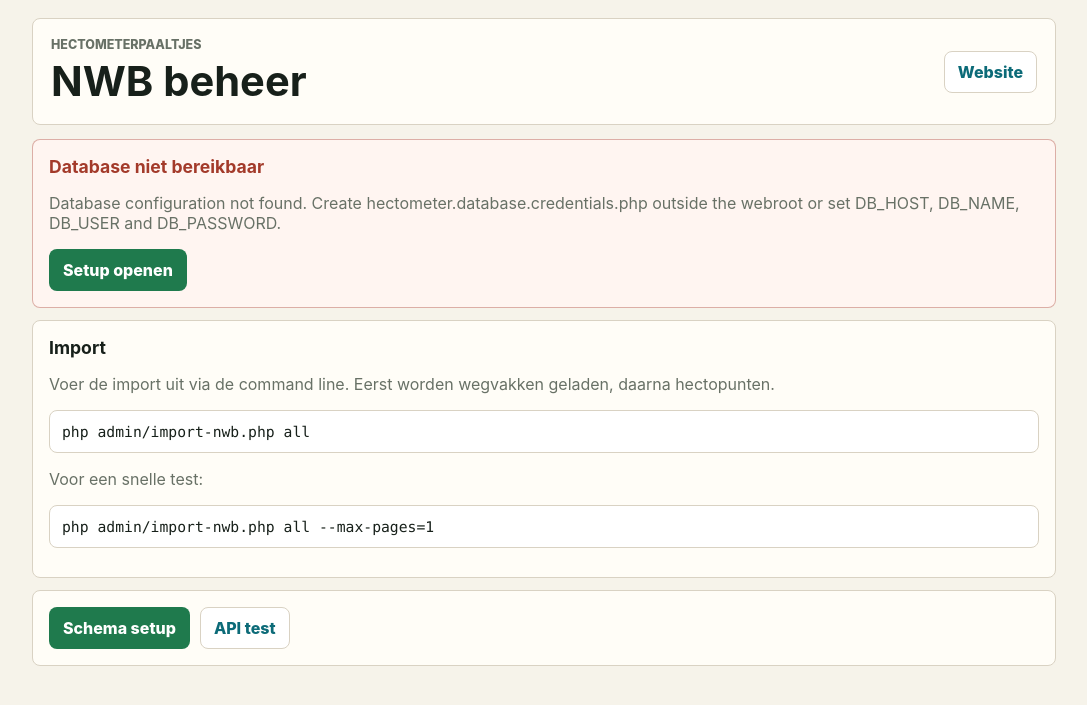
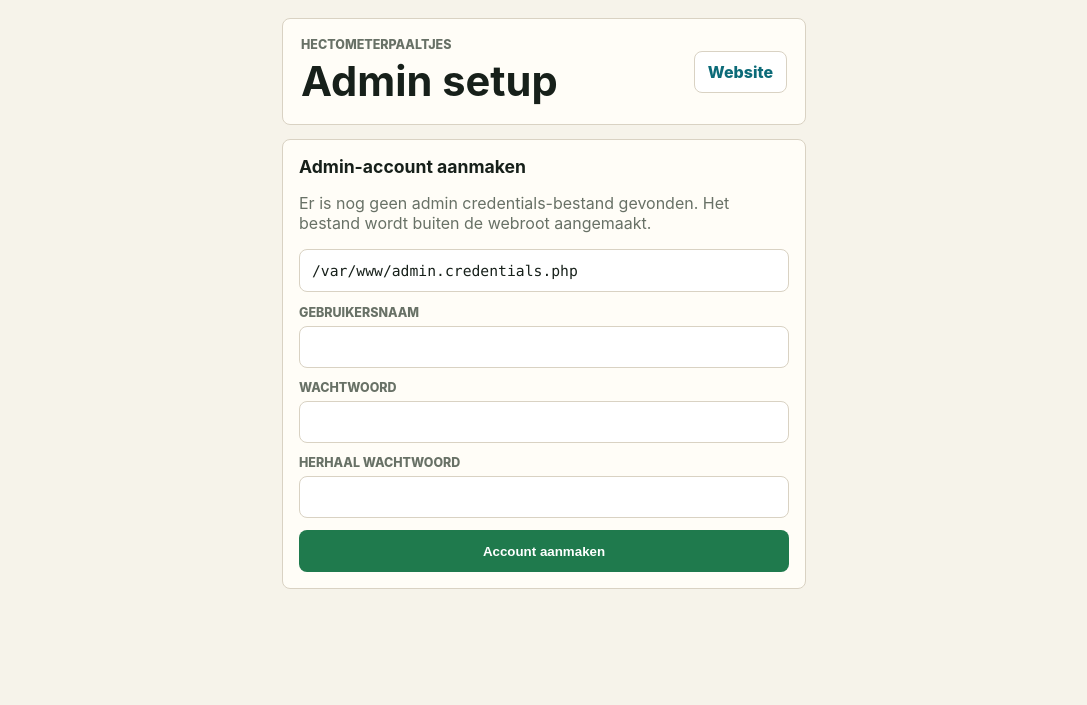
Before and after one commit to Turmin/NWB-Hectopoints-API, a PHP site: page /admin/index.php in a window 1280 px wide. Shown: the top 705 px of the page, without its empty margins (96-1183 px from the left). Run offline with PHP 8.4, Linux system fonts and the light colour scheme.

Commit message:
fix: login and import

```diff
--- /dev/null
+++ b/admin/auth.php
@@ -0,0 +1,223 @@
+<?php
+
+declare(strict_types=1);
+
+session_start();
+
+require_once __DIR__ . '/../lib/Nwb.php';
+
+if (empty($_SESSION['admin_csrf'])) {
+    $_SESSION['admin_csrf'] = bin2hex(random_bytes(32));
+}
+
+function adminCredentialsPaths(): array
+{
+    return [
+        dirname(__DIR__, 2) . '/admin.credentials.php',
+        dirname(__DIR__, 2) . '/hectometer.admin.credentials.php',
+        dirname(__DIR__, 2) . '/knmi.admin.credentials.php',
+        __DIR__ . '/admin_credentials.php',
+    ];
+}
+
+function adminCredentialsPath(): string
+{
+    foreach (adminCredentialsPaths() as $path) {
+        if (is_file($path)) {
+            return $path;
+        }
+    }
+
+    return adminCredentialsPaths()[0];
+}
+
+function adminLoadCredentials(): ?array
+{
+    $path = adminCredentialsPath();
+    if (!is_file($path)) {
+        return null;
+    }
+
+    $credentials = require $path;
+    if (!is_array($credentials) || empty($credentials['username']) || empty($credentials['password_hash'])) {
+        return null;
+    }
+
+    return $credentials;
+}
+
+function adminIsLoggedIn(): bool
+{
+    return ($_SESSION['admin_logged_in'] ?? false) === true;
+}
+
+function adminCsrf(): string
+{
+    return (string)($_SESSION['admin_csrf'] ?? '');
+}
+
+function adminRequireCsrf(): void
+{
+    $token = (string)($_POST['csrf'] ?? '');
+    if (!hash_equals(adminCsrf(), $token)) {
+        adminRedirect(['type' => 'alert', 'message' => 'Ongeldige sessie. Probeer opnieuw.']);
+    }
+}
+
+function adminFlash(): ?array
+{
+    $flash = $_SESSION['admin_flash'] ?? null;
+    unset($_SESSION['admin_flash']);
+
+    return is_array($flash) ? $flash : null;
+}
+
+function adminRedirect(?array $flash = null, string $target = '/admin/'): void
+{
+    if ($flash !== null) {
+        $_SESSION['admin_flash'] = $flash;
+    }
+
+    header('Location: ' . $target);
+    exit;
+}
+
+function adminHandleAuthPost(): void
+{
+    $action = (string)($_POST['action'] ?? '');
+    if ($action === '') {
+        return;
+    }
+
+    if ($action === 'logout') {
+        adminRequireCsrf();
+        $_SESSION = [];
+        session_destroy();
+        session_start();
+        $_SESSION['admin_csrf'] = bin2hex(random_bytes(32));
+        adminRedirect(['type' => 'success', 'message' => 'Uitgelogd.']);
+    }
+
+    if ($action === 'login') {
+        adminRequireCsrf();
+        $credentials = adminLoadCredentials();
+        $username = trim((string)($_POST['username'] ?? ''));
+        $password = (string)($_POST['password'] ?? '');
+
+        if (
+            $credentials !== null
+            && hash_equals((string)$credentials['username'], $username)
+            && password_verify($password, (string)$credentials['password_hash'])
+        ) {
+            session_regenerate_id(true);
+            $_SESSION['admin_logged_in'] = true;
+            $_SESSION['admin_user'] = $username;
+            adminRedirect(['type' => 'success', 'message' => 'Ingelogd.']);
+        }
+
+        adminRedirect(['type' => 'alert', 'message' => 'Ongeldige gebruikersnaam of wachtwoord.']);
+    }
+
+    if ($action === 'create_admin') {
+        adminRequireCsrf();
+        if (adminLoadCredentials() !== null) {
+            adminRedirect(['type' => 'alert', 'message' => 'Er bestaat al een admin-account.']);
+        }
+
+        $username = trim((string)($_POST['username'] ?? ''));
+        $password = (string)($_POST['password'] ?? '');
+        $passwordRepeat = (string)($_POST['password_repeat'] ?? '');
+
+        if ($username === '' || strlen($password) < 10 || $password !== $passwordRepeat) {
+            adminRedirect(['type' => 'alert', 'message' => 'Kies een gebruikersnaam en twee gelijke wachtwoorden van minimaal 10 tekens.']);
+        }
+
+        $path = adminCredentialsPath();
+        $content = "<?php\nreturn " . var_export([
+            'username' => $username,
+            'password_hash' => password_hash($password, PASSWORD_DEFAULT),
+            'created_at' => date('c'),
+        ], true) . ";\n";
+
+        if (file_put_contents($path, $content, LOCK_EX) === false) {
+            adminRedirect(['type' => 'alert', 'message' => 'Admin credentials konden niet worden opgeslagen.']);
+        }
+
+        adminRedirect(['type' => 'success', 'message' => 'Admin-account aangemaakt. Log nu in.']);
+    }
+}
+
+function adminRenderAuthPage(string $title = 'NWB beheer'): void
+{
+    $credentials = adminLoadCredentials();
+    $flash = adminFlash();
+    $credentialPath = adminCredentialsPath();
+    ?>
+<!doctype html>
+<html lang="nl">
+<head>
+    <meta charset="utf-8">
+    <meta name="viewport" content="width=device-width, initial-scale=1">
+    <title><?= h($title) ?></title>
+    <link rel="stylesheet" href="/admin/css/admin-style.css">
+</head>
+<body>
+    <main class="admin-container login-shell">
+        <header class="admin-header">
+            <div>
+                <p class="eyebrow">Hectometerpaaltjes</p>
+                <h1><?= h($credentials === null ? 'Admin setup' : 'Inloggen') ?></h1>
+            </div>
+            <a class="button button-light" href="/">Website</a>
+        </header>
+
+        <?php if ($flash): ?>
+            <section class="admin-card <?= h($flash['type'] ?? 'success') ?>">
+                <p><?= h($flash['message'] ?? '') ?></p>
+            </section>
+        <?php endif; ?>
+
+        <section class="admin-card">
+            <?php if ($credentials === null): ?>
+                <h2>Admin-account aanmaken</h2>
+                <p>Er is nog geen admin credentials-bestand gevonden. Het bestand wordt buiten de webroot aangemaakt.</p>
+                <pre><code><?= h($credentialPath) ?></code></pre>
+                <form method="post" class="admin-form">
+                    <input type="hidden" name="csrf" value="<?= h(adminCsrf()) ?>">
+                    <input type="hidden" name="action" value="create_admin">
+                    <label>
+                        <span>Gebruikersnaam</span>
+                        <input name="username" type="text" autocomplete="username" required>
+                    </label>
+                    <label>
+                        <span>Wachtwoord</span>
+                        <input name="password" type="password" autocomplete="new-password" required minlength="10">
+                    </label>
+                    <label>
+                        <span>Herhaal wachtwoord</span>
+                        <input name="password_repeat" type="password" autocomplete="new-password" required minlength="10">
+                    </label>
+                    <button class="button" type="submit">Account aanmaken</button>
+                </form>
+            <?php else: ?>
+                <h2>Inloggen</h2>
+                <form method="post" class="admin-form">
+                    <input type="hidden" name="csrf" value="<?= h(adminCsrf()) ?>">
+                    <input type="hidden" name="action" value="login">
+                    <label>
+                        <span>Gebruikersnaam</span>
+                        <input name="username" type="text" autocomplete="username" required>
+                    </label>
+                    <label>
+                        <span>Wachtwoord</span>
+                        <input name="password" type="password" autocomplete="current-password" required>
+                    </label>
+                    <button class="button" type="submit">Inloggen</button>
+                </form>
+            <?php endif; ?>
+        </section>
+    </main>
+</body>
+</html>
+    <?php
+}
--- a/admin/css/admin-style.css
+++ b/admin/css/admin-style.css
@@ -122,6 +122,58 @@ body {
     gap: 10px;
 }
 
+.admin-toolbar {
+    display: flex;
+    align-items: center;
+    flex-wrap: wrap;
+    gap: 8px;
+}
+
+.admin-toolbar form {
+    margin: 0;
+}
+
+.login-shell {
+    max-width: 560px;
+}
+
+.admin-form,
+.inline-form {
+    display: grid;
+    gap: 12px;
+}
+
+.admin-form label,
+.inline-form label {
+    display: grid;
+    gap: 6px;
+}
+
+.admin-form span,
+.inline-form span {
+    color: var(--muted);
+    font-size: 0.78rem;
+    font-weight: 800;
+    text-transform: uppercase;
+}
+
+.admin-form input,
+.inline-form input,
+.inline-form select {
+    width: 100%;
+    min-height: 42px;
+    border: 1px solid var(--line);
+    border-radius: 8px;
+    background: #ffffff;
+    color: var(--ink);
+    padding: 9px 10px;
+}
+
+.inline-form {
+    grid-template-columns: minmax(170px, 1fr) minmax(120px, 0.5fr) auto;
+    align-items: end;
+}
+
 .alert {
     border-color: rgba(163, 58, 42, 0.38);
     background: #fff5f1;
@@ -162,6 +214,12 @@ code {
         flex-direction: column;
     }
 
+    .admin-toolbar,
+    .inline-form {
+        display: grid;
+        grid-template-columns: 1fr;
+    }
+
     .button {
         width: 100%;
     }
--- a/admin/index.php
+++ b/admin/index.php
@@ -4,12 +4,38 @@ declare(strict_types=1);
 
 require_once __DIR__ . '/../config/Database.php';
 require_once __DIR__ . '/../lib/HectometerRepository.php';
+require_once __DIR__ . '/../lib/NwbImportService.php';
+require_once __DIR__ . '/auth.php';
 
 $error = null;
 $stats = null;
+$messages = [];
+$flash = null;
+
+adminHandleAuthPost();
+
+if (!adminIsLoggedIn()) {
+    adminRenderAuthPage('NWB beheer');
+    exit;
+}
+
+$flash = adminFlash();
 
 try {
-    $repository = new HectometerRepository((new Database())->connect());
+    $db = (new Database())->connect();
+
+    if ($_SERVER['REQUEST_METHOD'] === 'POST' && ($_POST['action'] ?? '') === 'import') {
+        adminRequireCsrf();
+        $collection = (string)($_POST['collection'] ?? 'all');
+        $maxPages = max(1, min((int)($_POST['max_pages'] ?? 1), 10));
+        $service = new NwbImportService($db);
+        $result = $collection === 'all'
+            ? $service->importAll(1000, $maxPages)
+            : [$collection => $service->importCollection($collection, 1000, $maxPages)];
+        $messages[] = 'Import uitgevoerd: ' . json_encode($result, JSON_UNESCAPED_SLASHES);
+    }
+
+    $repository = new HectometerRepository($db);
     $stats = $repository->stats();
 } catch (Throwable $exception) {
     $error = $exception->getMessage();
@@ -30,8 +56,27 @@ try {
                 <p class="eyebrow">Hectometerpaaltjes</p>
                 <h1>NWB beheer</h1>
             </div>
-            <a class="button button-light" href="/">Website</a>
+            <div class="admin-toolbar">
+                <a class="button button-light" href="/">Website</a>
+                <form method="post">
+                    <input type="hidden" name="csrf" value="<?= h(adminCsrf()) ?>">
+                    <input type="hidden" name="action" value="logout">
+                    <button class="button button-light" type="submit">Uitloggen</button>
+                </form>
+            </div>
         </header>
+
+        <?php if ($flash): ?>
+            <section class="admin-card <?= h($flash['type'] ?? 'success') ?>">
+                <p><?= h($flash['message'] ?? '') ?></p>
+            </section>
+        <?php endif; ?>
+
+        <?php foreach ($messages as $message): ?>
+            <section class="admin-card success">
+                <p><?= h($message) ?></p>
+            </section>
+        <?php endforeach; ?>
 
         <?php if ($error): ?>
             <section class="admin-card alert">
@@ -63,10 +108,28 @@ try {
 
         <section class="admin-card">
             <h2>Import</h2>
-            <p>Voer de import uit via de command line. Eerst worden wegvakken geladen, daarna hectopunten.</p>
-            <pre><code>php admin/import-nwb.php all</code></pre>
-            <p>Voor een snelle test:</p>
-            <pre><code>php admin/import-nwb.php all --max-pages=1</code></pre>
+            <p>Gebruik de testimport om te controleren of PDOK en MySQL werken. Grote imports horen via webcron te lopen, omdat een browserrequest kan time-outen.</p>
+            <form method="post" class="inline-form">
+                <input type="hidden" name="csrf" value="<?= h(adminCsrf()) ?>">
+                <input type="hidden" name="action" value="import">
+                <label>
+                    <span>Collectie</span>
+                    <select name="collection">
+                        <option value="all">Wegvakken + hectopunten</option>
+                        <option value="wegvakken">Alleen wegvakken</option>
+                        <option value="hectopunten">Alleen hectopunten</option>
+                    </select>
+                </label>
+                <label>
+                    <span>Pagina's</span>
+                    <input name="max_pages" type="number" min="1" max="10" value="1">
+                </label>
+                <button class="button" type="submit">Import starten</button>
+            </form>
+            <p>Webcron endpoint:</p>
+            <pre><code>https://jouwdomein.example/cron.php?token=CRON_TOKEN</code></pre>
+            <p>Voor een korte webcron-test:</p>
+            <pre><code>https://jouwdomein.example/cron.php?token=CRON_TOKEN&amp;max-pages=1</code></pre>
         </section>
 
         <section class="admin-card actions">
--- a/config/Database.php
+++ b/config/Database.php
@@ -40,8 +40,8 @@ final class Database
     {
         $paths = array_values(array_filter([
             $configPath,
+            dirname(__DIR__, 2) . '/database.credentials.php',
             dirname(__DIR__, 2) . '/hectometer.database.credentials.php',
-            dirname(__DIR__, 2) . '/database.credentials.php',
             dirname(__DIR__) . '/hectometer.database.credentials.php',
         ]));
 
@@ -75,7 +75,7 @@ final class Database
         }
 
         throw new RuntimeException(
-            'Database configuration not found. Create hectometer.database.credentials.php outside the webroot or set DB_HOST, DB_NAME, DB_USER and DB_PASSWORD.'
+            'Database configuration not found. Create database.credentials.php outside the webroot or set DB_HOST, DB_NAME, DB_USER and DB_PASSWORD.'
         );
     }
 
```
Also changed, not shown: admin/setup.php (+27 -1 lines), cron.php (+18 -3 lines).
